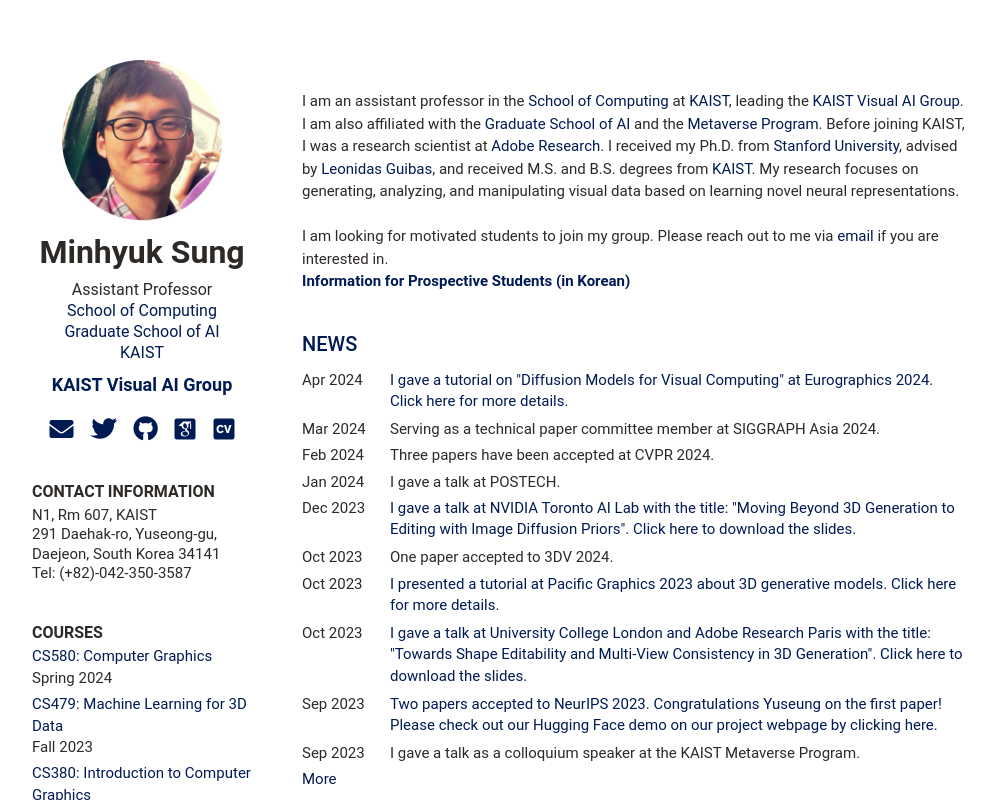
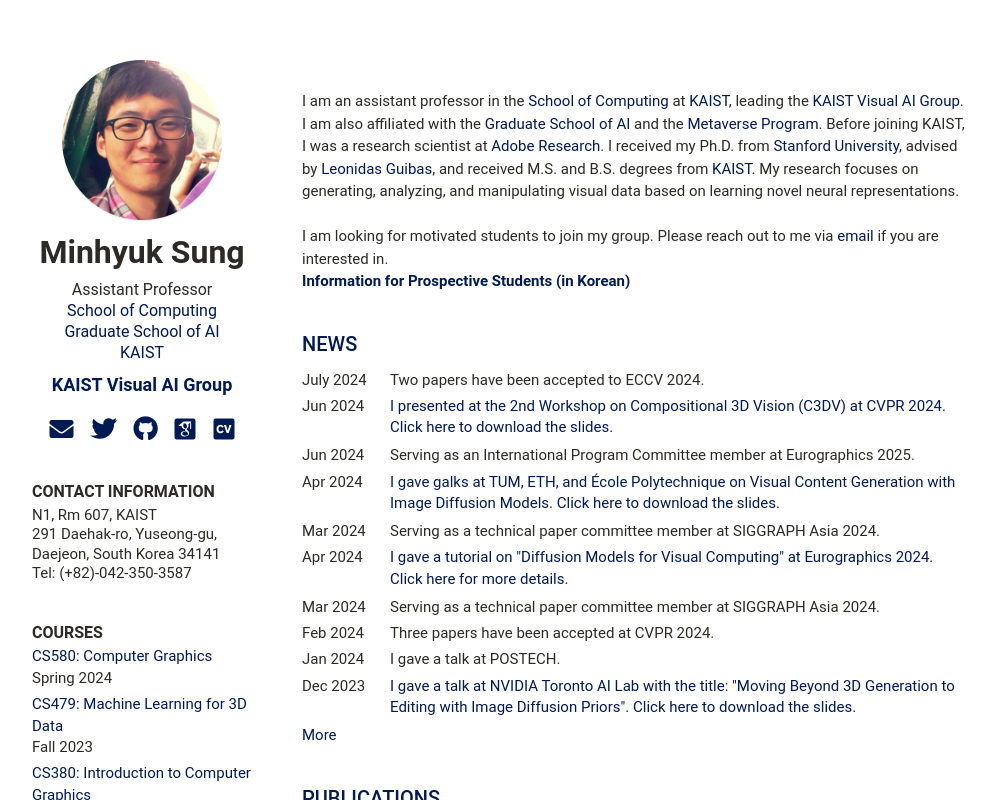
Before and after one commit to mhsung/mhsung.github.io, a Jekyll site: the page built from index.html, in a window 1280 px wide and 900 px high, cut to the strip 0-800 px from the top of the window. Shown: the whole strip, without its empty margins (126-1121 px from the left). Built offline with Jekyll 4.4.1, drawn with Linux system fonts in a browser that asks for light colours; some web fonts are replaced.

Commit message:
Updated.

```diff
--- a/_data/news.yml
+++ b/_data/news.yml
@@ -1,4 +1,16 @@
 news:
+    - title: "Two papers have been accepted to ECCV 2024."
+      time: July 2024
+    - title: "I presented at the 2nd Workshop on Compositional 3D Vision (C3DV) at CVPR 2024. Click here to download the slides."
+      link: https://onedrive.live.com/?authkey=%21AOvd4zq8Y3e8ZlY&cid=60562023B6640282&id=60562023B6640282%2130900&parId=60562023B6640282%212031&o=OneUp
+      time: Jun 2024
+    - title: "Serving as an International Program Committee member at Eurographics 2025."
+      time: Jun 2024
+    - title: "I gave galks at TUM, ETH, and École Polytechnique on Visual Content Generation with Image Diffusion Models. Click here to download the slides."
+      link: https://onedrive.live.com/?authkey=%21AOnPCAWYCSEMQSw&id=60562023B6640282%215513&cid=60562023B6640282&parId=root&parQt=sharedby&o=OneUp
+      time: Apr 2024
+    - title: "Serving as a technical paper committee member at SIGGRAPH Asia 2024."
+      time: Mar 2024
     - title: 'I gave a tutorial on "Diffusion Models for Visual Computing" at Eurographics 2024. Click here for more details.'
       link: https://geometry.cs.ucl.ac.uk/courses/diffusion4VC_eg24/
       time: Apr 2024
```
